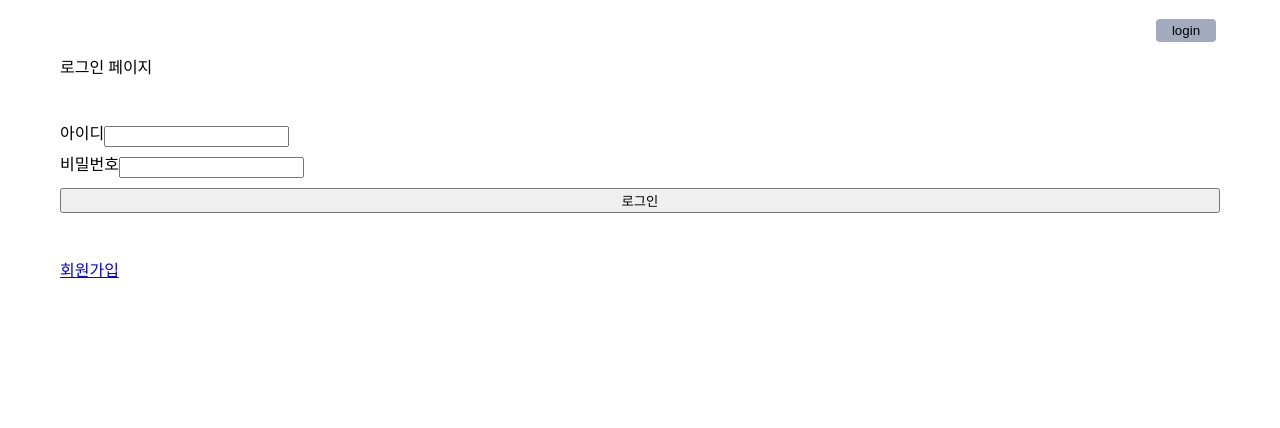
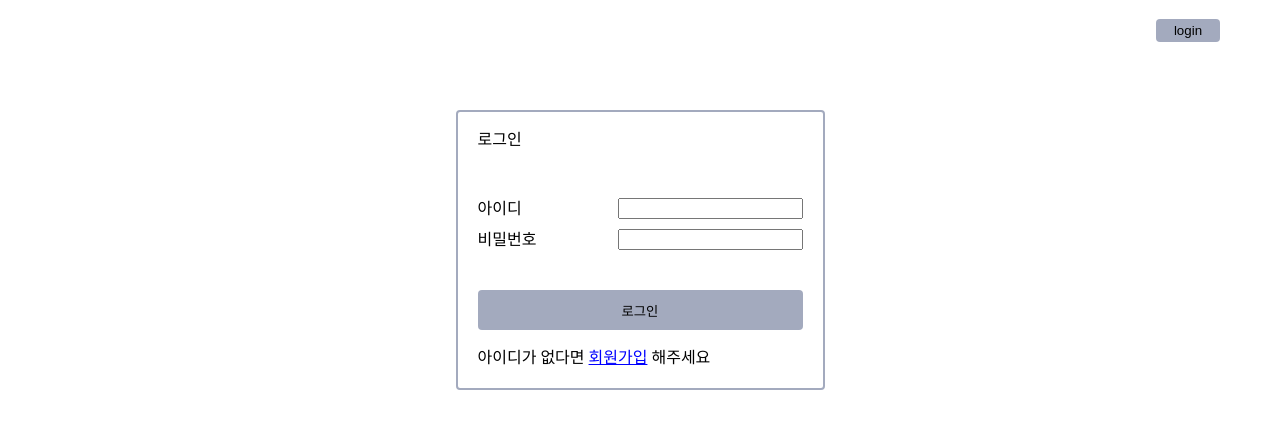
Before and after one commit to vjiji/login-prac, a React (Create React App) app: page /login in a window 1280 px wide. Shown: the top 428 px of the page. Built offline with nearby package versions, Linux system fonts and the light colour scheme.

Commit message:
style: 로그인, 회원가입 컴포넌트의 스타일을 작성한다

```diff
--- a/src/layout/Header/Header.jsx
+++ b/src/layout/Header/Header.jsx
@@ -33,11 +33,9 @@ const Header = () => {
       <HeaderLayout>
         <ProfileBox>
           {user.id && <p>{`${user.id} 님, 반가워요!`}</p>}
-          <div style={{ width: "64px" }}>
-            <button className="login-button" onClick={() => navigate("/login")}>
-              {user.id ? "logout" : "login"}
-            </button>
-          </div>
+          <button className="login-button" onClick={() => navigate("/login")}>
+            {user.id ? "logout" : "login"}
+          </button>
         </ProfileBox>
       </HeaderLayout>
       {status === "failed" && (
@@ -62,8 +60,7 @@ const HeaderLayout = styled.div`
   justify-content: flex-end;
 
   .login-button {
-    width: 60px;
-
+    width: 64px;
     background-color: #a3aabe;
     border: none;
     padding: 4px 8px;
--- a/src/pages/Login/Login.jsx
+++ b/src/pages/Login/Login.jsx
@@ -33,8 +33,8 @@ const Login = () => {
   };
 
   return (
-    <SignupLayout>
-      <p>{isLoginPage ? "로그인" : "회원가입"} 페이지</p>
+    <LoginLayout>
+      <p className="login--title">{isLoginPage ? "로그인" : "회원가입"}</p>
       <FormBox onSubmit={handleSubmit}>
         <InputBox>
           <p>아이디</p>
@@ -57,6 +57,11 @@ const Login = () => {
         <button type="submit" disabled={isLoading}>
           {isLoginPage ? "로그인" : "회원가입"}
         </button>
+        {isLoginPage && (
+          <LinkStyles to={"/signup"}>
+            아이디가 없다면 <span>회원가입</span> 해주세요
+          </LinkStyles>
+        )}
       </FormBox>
       {showModal && (
         <Modal handleClose={handleModalButtonClick}>
@@ -66,27 +71,68 @@ const Login = () => {
           </ModalContent>
         </Modal>
       )}
-      {isLoginPage && <Link to={"/signup"}>회원가입</Link>}
-    </SignupLayout>
+    </LoginLayout>
   );
 };
 
 export default Login;
 
-const SignupLayout = styled.div`
+const LoginLayout = styled.div`
+  height: 280px;
+  padding: 20px;
+  margin: 50px auto;
   display: flex;
   flex-direction: column;
   gap: 50px;
+  width: fit-content;
+  border: 2px solid #a3aabe;
+  border-radius: 4px;
+
+  .login--title {
+    font-weight: 500;
+  }
 `;
 
 const FormBox = styled.form`
   display: flex;
   flex-direction: column;
   gap: 10px;
+
+  button {
+    height: 40px;
+    margin-top: 30px;
+    background-color: #a3aabe;
+    border: none;
+    padding: 8px 0;
+    border-radius: 4px;
+    cursor: pointer;
+
+    &:hover {
+      border: 2px solid #786f80;
+    }
+  }
 `;
 
 const InputBox = styled.div`
   display: flex;
+  align-items: center;
+  gap: 20px;
+
+  p {
+    width: 120px;
+  }
+`;
+
+const LinkStyles = styled(Link)`
+  color: #000;
+  text-decoration: none;
+  margin-top: 10px;
+
+  span {
+    color: #0000ff;
+    font-weight: 500;
+    text-decoration: underline;
+  }
 `;
 
 const ModalContent = styled.div`
```
